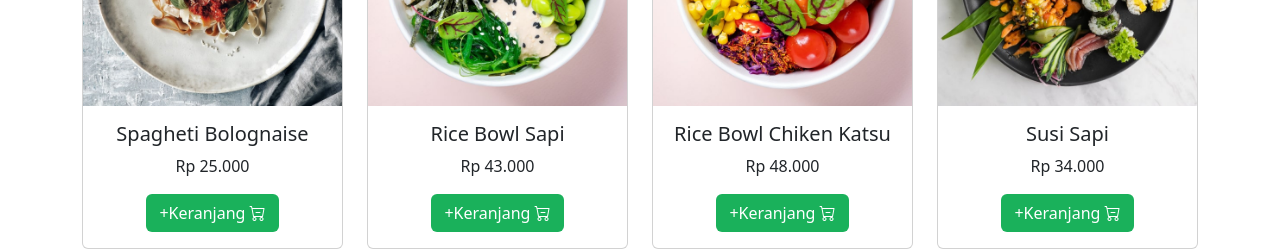
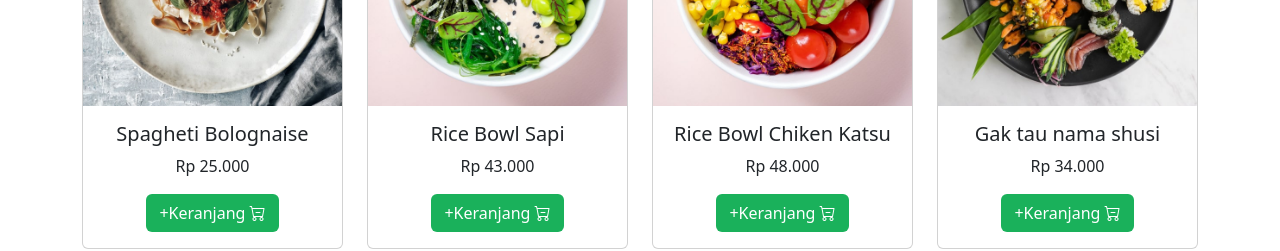
Before and after one commit to Arulkharisma/ArkhaFood, a plain HTML site: page index.html in a window 1280 px wide. Shown: the part 1480-1731 px from the top of the page. Drawn offline with nearby package versions, Linux system fonts and the light colour scheme.

Commit message:
commit ketiga

```diff
--- a/index.html
+++ b/index.html
@@ -159,7 +159,7 @@
                         <div class="card" data-aos="flip-left" data-aos-duration="500" data-aos-delay="700">
                             <img src="img/m1.jpg" class="card-img-top" alt="...">
                             <div class="card-body">
-                                <h5 class="card-title">Susi Sapi</h5>
+                                <h5 class="card-title">Gak tau nama shusi</h5>
                                 <p class="card-text">Rp 34.000</p>
                                 <a href="#" class="btn text-white" style="background-color: #1ab15b;">+Keranjang <i class="bi bi-cart-dash"></i></a>
                             </div>
```
